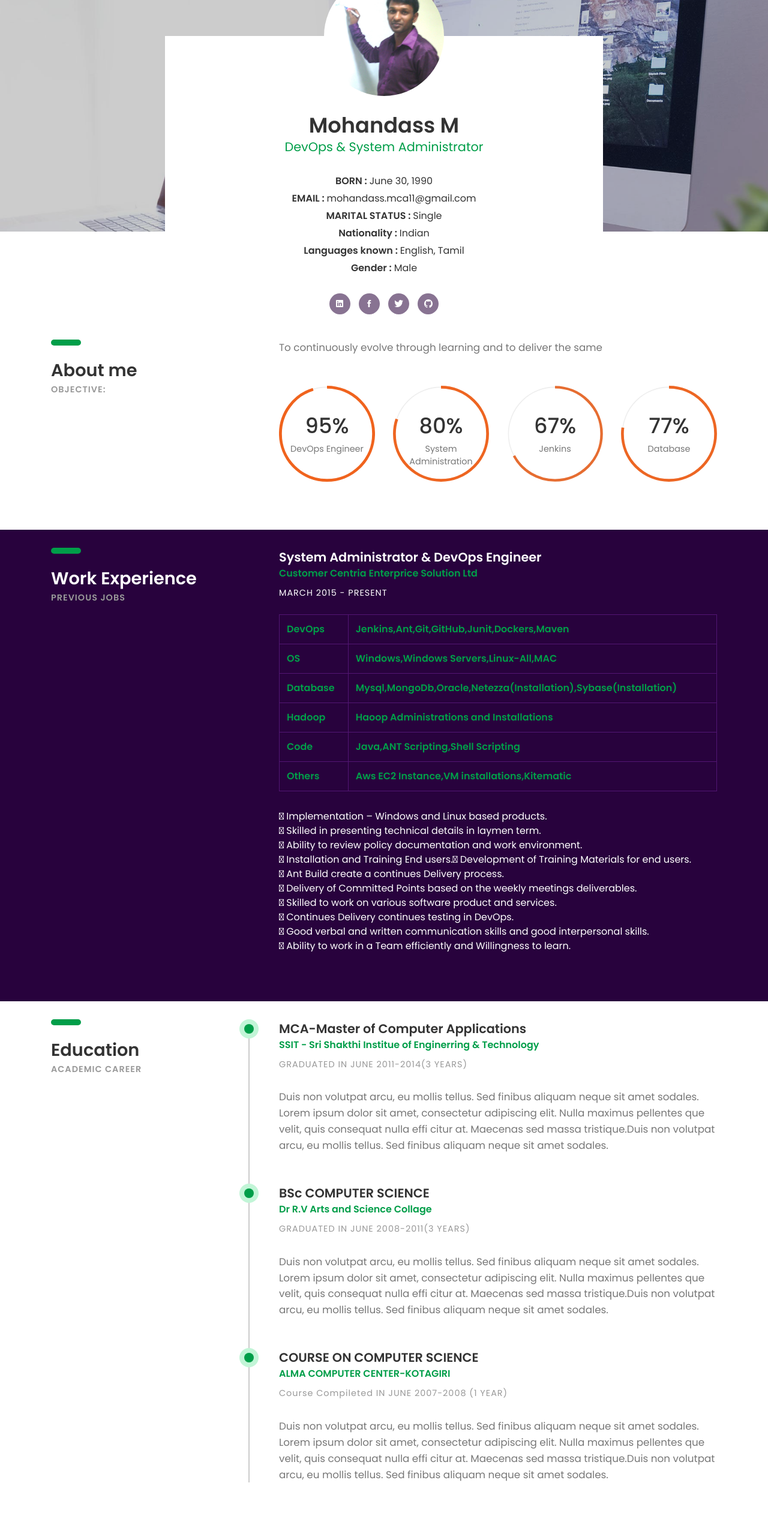
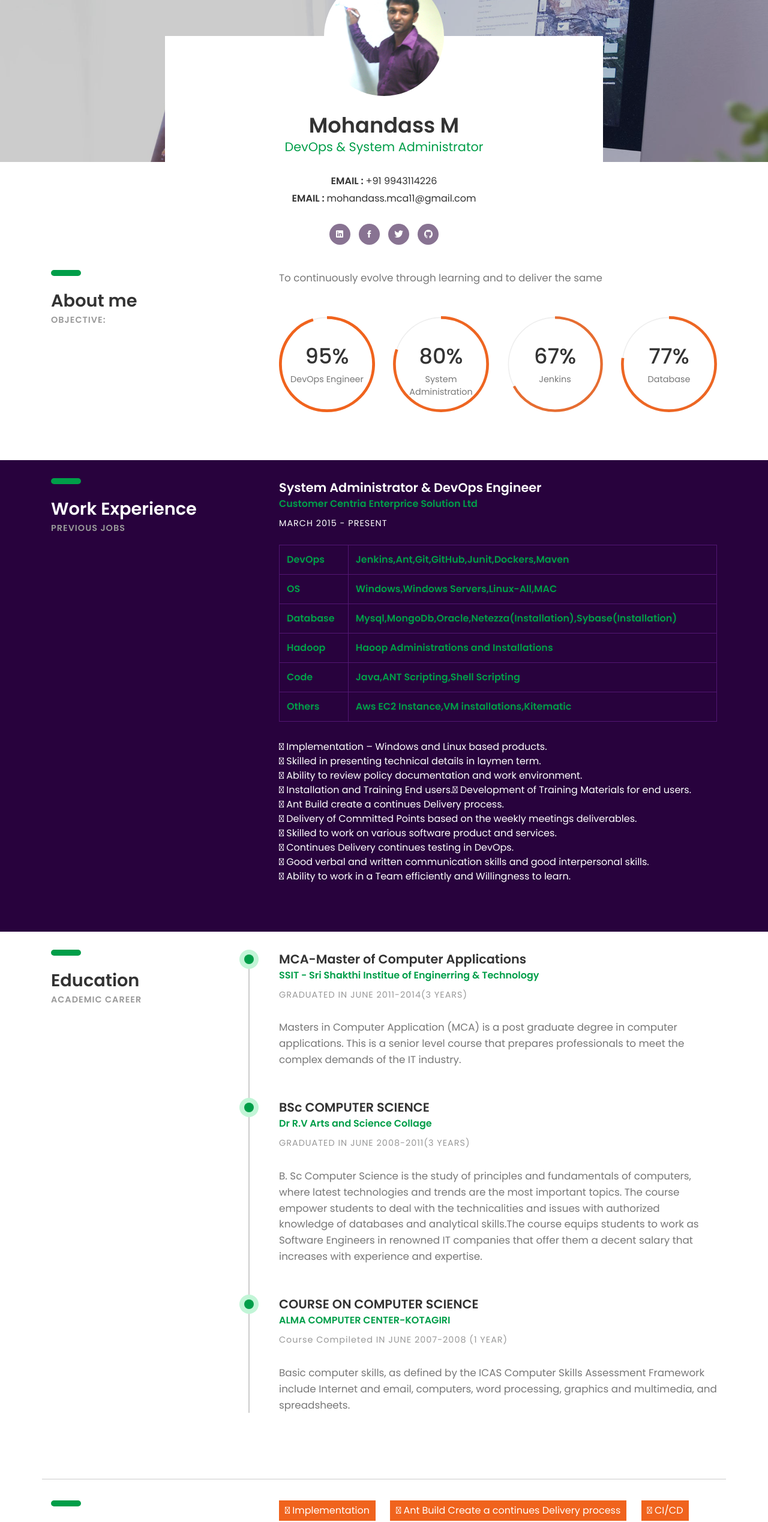
Before and after one commit to mohandassm/MY_Profile, a plain HTML site: page index.html in a window 1280 px wide. Shown: the part 240-2777 px from the top of the page at 60% size. Drawn offline with Linux system fonts and the light colour scheme; files whose address does not match are found by name.

Commit message:
mofied degree

```diff
--- a/index.html
+++ b/index.html
@@ -50,7 +50,8 @@
 						<div class="info">
 							<i class="icon ion-ios-chatboxes-outline"></i>
 							<div class="right-area">
-								<h5>mohandass.mca11@gmail.com</h5>
+							<h5>mohandass.mca11@gmail.com</h5>
+							<h6>mohandassenoch226@gmail.com</h6>
 							</div><!-- right-area -->
 						</div><!-- info -->
 					</div><!-- col-sm-4 -->
@@ -71,12 +72,13 @@
 						<h2><b>Mohandass M</b></h2>
 						<h4 class="font-yellow">DevOps & System Administrator</h4>
 						<ul class="information margin-tb-30">
-							<li><b>BORN : </b>June 30, 1990</li>
+							<!--li><b>BORN : </b>June 30, 1990</li>-->
+							<li><b>EMAIL : </b>+91 9943114226</li>
 							<li><b>EMAIL : </b>mohandass.mca11@gmail.com</li>
-							<li><b>MARITAL STATUS : </b>Single</li>
+							<!--<li><b>MARITAL STATUS : </b>Single</li>
 							<li><b>Nationality : </b>Indian</li>
 							<li><b>Languages known : </b>English, Tamil</li>
-							<li><b>Gender : </b>Male</li>
+							<li><b>Gender : </b>Male</li>-->
 						</ul>
 						<ul class="social-icons">
 						 	<li><a href="https://www.linkedin.com/in/mohandass-m-9774b574/"><i class="ion-social-linkedin"></i></a></li>
@@ -247,28 +249,19 @@
 							<h4><b>MCA-Master of Computer Applications</b></h4>
 							<h5 class="font-yellow"><b>SSIT - Sri Shakthi Institue of Enginerring & Technology</b></h5>
 							<h6 class="font-lite-black margin-t-10">GRADUATED IN JUNE 2011-2014(3 YEARS)</h6>
-							<p class="margin-tb-30">Duis non volutpat arcu, eu mollis tellus. Sed finibus aliquam neque sit amet sodales.
-							Lorem ipsum dolor sit amet, consectetur adipiscing elit. Nulla maximus pellentes que velit,
-							quis consequat nulla effi citur at. Maecenas sed massa tristique.Duis non volutpat arcu,
-							eu mollis tellus. Sed finibus aliquam neque sit amet sodales.</p>
+							<p class="margin-tb-30">Masters in Computer Application (MCA) is a post graduate degree in computer applications. This is a senior level course that prepares professionals to meet the complex demands of the IT industry.</p>
 						</div><!-- education -->
 						<div class="education margin-b-50">
 							<h4><b>BSc COMPUTER SCIENCE</b></h4>
 							<h5 class="font-yellow"><b>Dr R.V Arts and Science Collage</b></h5>
 							<h6 class="font-lite-black margin-t-10">GRADUATED IN JUNE 2008-2011(3 YEARS)</h6>
-							<p class="margin-tb-30">Duis non volutpat arcu, eu mollis tellus. Sed finibus aliquam neque sit amet sodales.
-							Lorem ipsum dolor sit amet, consectetur adipiscing elit. Nulla maximus pellentes que velit,
-							quis consequat nulla effi citur at. Maecenas sed massa tristique.Duis non volutpat arcu,
-							eu mollis tellus. Sed finibus aliquam neque sit amet sodales.</p>
+							<p class="margin-tb-30">B. Sc Computer Science is the study of principles and fundamentals of computers, where latest technologies and trends are the most important topics. The course empower students to deal with the technicalities and issues with authorized knowledge of databases and analytical skills.The course equips students to work as Software Engineers in renowned IT companies that offer them a decent salary that increases with experience and expertise.</p>
 						</div><!-- education -->
 						<div class="education margin-b-50">
 							<h4><b>COURSE ON COMPUTER SCIENCE</b></h4>
 							<h5 class="font-yellow"><b>ALMA COMPUTER CENTER-KOTAGIRI</b></h5>
 							<h6 class="font-lite-black margin-t-10">Course Compileted IN JUNE 2007-2008 (1 YEAR)</h6>
-							<p class="margin-tb-30">Duis non volutpat arcu, eu mollis tellus. Sed finibus aliquam neque sit amet sodales.
-							Lorem ipsum dolor sit amet, consectetur adipiscing elit. Nulla maximus pellentes que velit,
-							quis consequat nulla effi citur at. Maecenas sed massa tristique.Duis non volutpat arcu,
-							eu mollis tellus. Sed finibus aliquam neque sit amet sodales.</p>
+							<p class="margin-tb-30">Basic computer skills, as defined by the ICAS Computer Skills Assessment Framework include Internet and email, computers, word processing, graphics and multimedia, and spreadsheets.</p>
 						</div><!-- education -->
 						 <!-- education -->
 					</div><!-- education-wrapper -->
@@ -297,6 +290,9 @@
 					<span>	Write Scripting</span>
 					<span>	Demo Handling</span>
 					<span>	War Deployment</span>
+					<span>	Linux Scripting</span>
+					<span>	Oracle Admin</span>
+					<span>	Hadoop Installlations</span>
                 </div>
 				</div><!-- col-sm-8 -->
 			</div><!-- row -->
@@ -326,6 +322,10 @@
                     <span>Mysql</span>
                     <span>Oracle</span>
                     <span>NoSQL</span>
+					<span>JUnit</span>
+					<span>Splunk</span>
+					<span>Puppet</span>
+					<span>Ansible</span>
                 </div>
 				</div><!-- col-sm-8 -->
 			</div><!-- row -->
```
